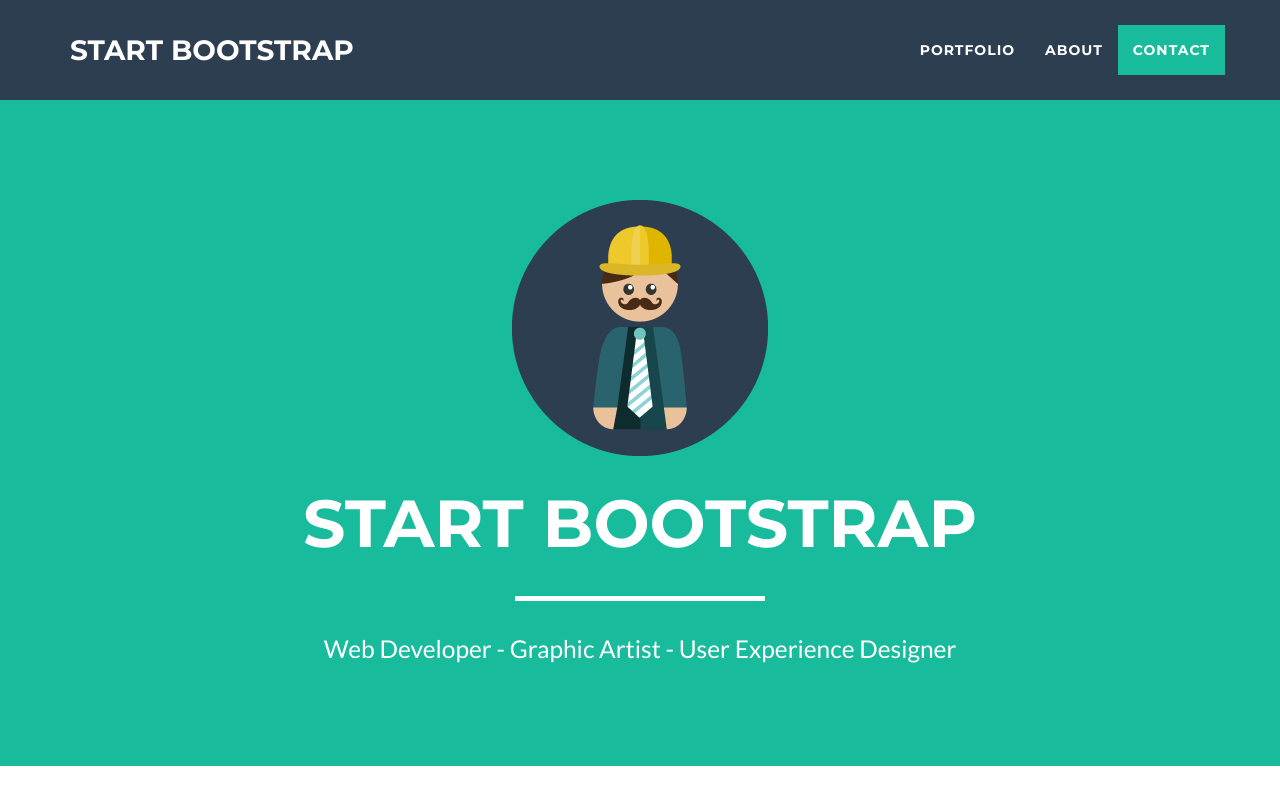
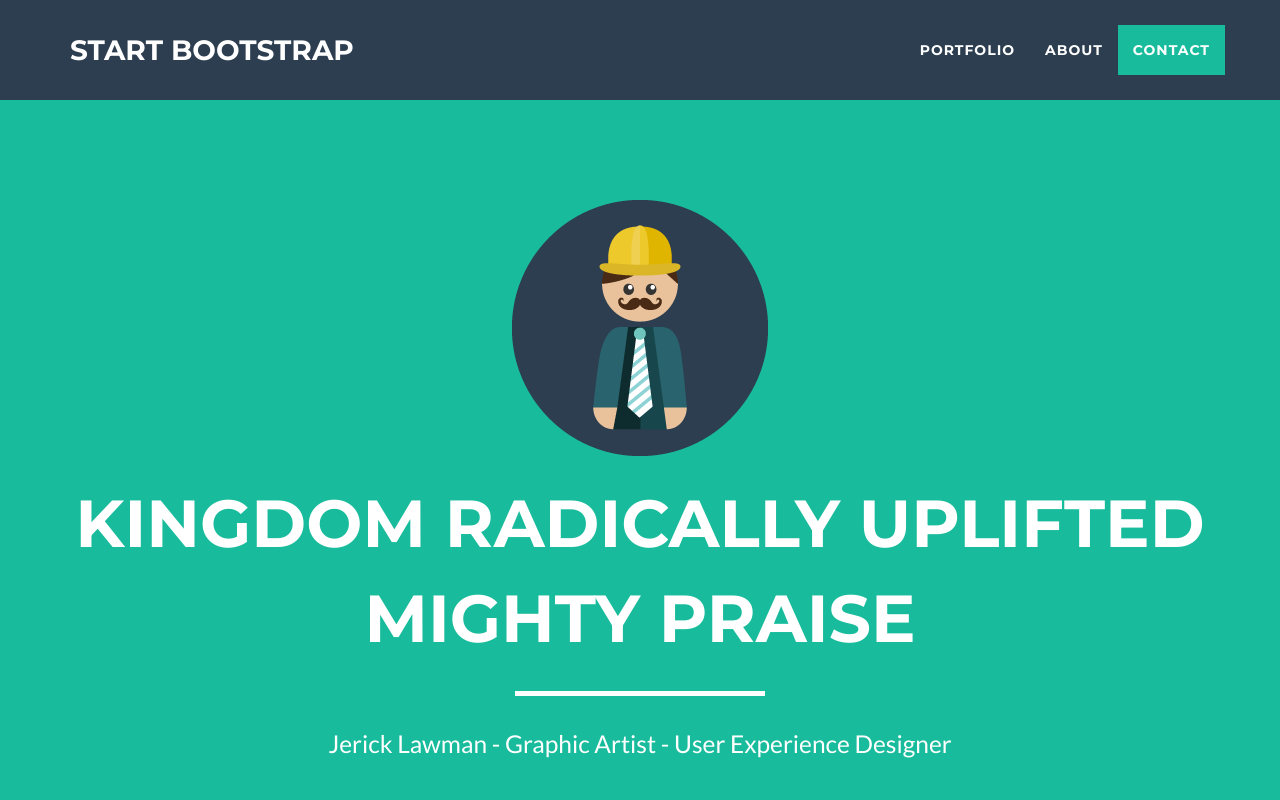
Before and after one commit to jericklawagan/jericklawagan.github.io, a website: page index.html in a window 1280 px wide. Shown: the top 800 px of the page. Drawn offline with nearby package versions, Linux system fonts and the light colour scheme.

Commit message:
Add files via upload

```diff
--- a/index.html
+++ b/index.html
@@ -9,7 +9,7 @@
     <meta name="description" content="">
     <meta name="author" content="">
 
-    <title>Freelancer - Start Bootstrap Theme</title>
+    <title>Freelancer - KRUMP</title>
 
     <!-- Bootstrap Core CSS -->
     <link href="vendor/bootstrap/css/bootstrap.min.css" rel="stylesheet">
@@ -73,9 +73,9 @@
                 <div class="col-lg-12">
                     <img class="img-responsive" src="img/profile.png" alt="">
                     <div class="intro-text">
-                        <span class="name">Start Bootstrap</span>
+                        <span class="name">Kingdom Radically Uplifted Mighty Praise</span>
                         <hr class="star-light">
-                        <span class="skills">Web Developer - Graphic Artist - User Experience Designer</span>
+                        <span class="skills">Jerick Lawman - Graphic Artist - User Experience Designer</span>
                     </div>
                 </div>
             </div>
```
